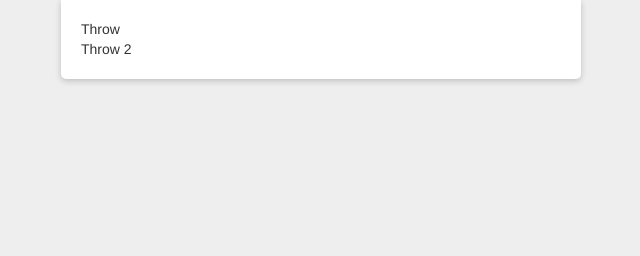
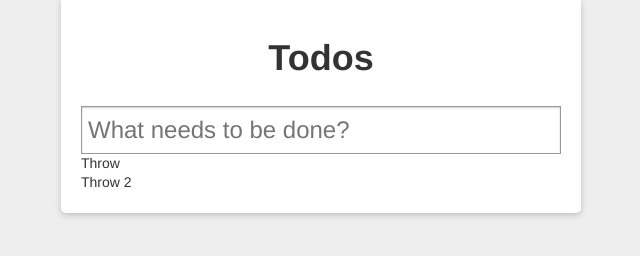
Before and after one commit to arielbh/JS-Todo-Demos, a plain HTML site: page Todo/Todo.BackboneJS/Index.htm in a window 1280 px wide. Shown: the whole page, without its empty margins (319-959 px from the left). Drawn offline with Linux system fonts and the light colour scheme.

Commit message:
Backbone Step-12 Added an input and event to add a new todo

```diff
--- a/Todo/Todo.BackboneJS/App/AppView.js
+++ b/Todo/Todo.BackboneJS/App/AppView.js
@@ -1,8 +1,14 @@
 AppView = Backbone.View.extend({
     el: $("#todoapp"),
+    events: {
+        "keypress #new-todo": "createOnEnter"
+    },
 
     initialize: function () {
-        _.bindAll(this, 'render', "addItem", "appendItem"); // fixes loss of context for 'this' within methods
+        _.bindAll(this, 'render', "addItem", "appendItem", "createOnEnter"); // fixes loss of context for 'this' within methods
+
+        this.input = this.$("#new-todo");
+
         this.source = new Todos();
         this.source.bind("add", this.appendItem);
 
@@ -25,10 +31,19 @@ AppView = Backbone.View.extend({
         this.source.add(todo);
     },
 
+    createOnEnter: function (e) {
+        if (e.keyCode != 13) return;
+
+        this.addItem(new Todo({ title: this.input.val() }));
+        this.input.val('');
+    },
+
 
     appendItem: function (item) {
         $('ul', this.el).append("<li>" + item.get('title') + "</li>");
     }
 
 
+
+
 });
--- a/Todo/Todo.BackboneJS/Index.htm
+++ b/Todo/Todo.BackboneJS/Index.htm
@@ -4,10 +4,18 @@
     <title>Backbone.JS Todo</title>
     <link href="Assets/Base.css" rel="stylesheet" type="text/css" />
 </head>
-    <body>
-        <div id="todoapp">
+    <body id="todoapp">
+        <div >
+            <div class="title">
+                <h1>Todos</h1>
+            </div>
+        </div>
+        <div class="content">
+            <div id="create-todo">
+                <input id="new-todo" placeholder="What needs to be done?" type="text" />
+            </div>
+        </div>
 
-        </div>
 
         <script src="Scripts/jquery-1.7.2.js" type="text/javascript"></script>
         <script src="Scripts/underscore.js" type="text/javascript"></script>
```
